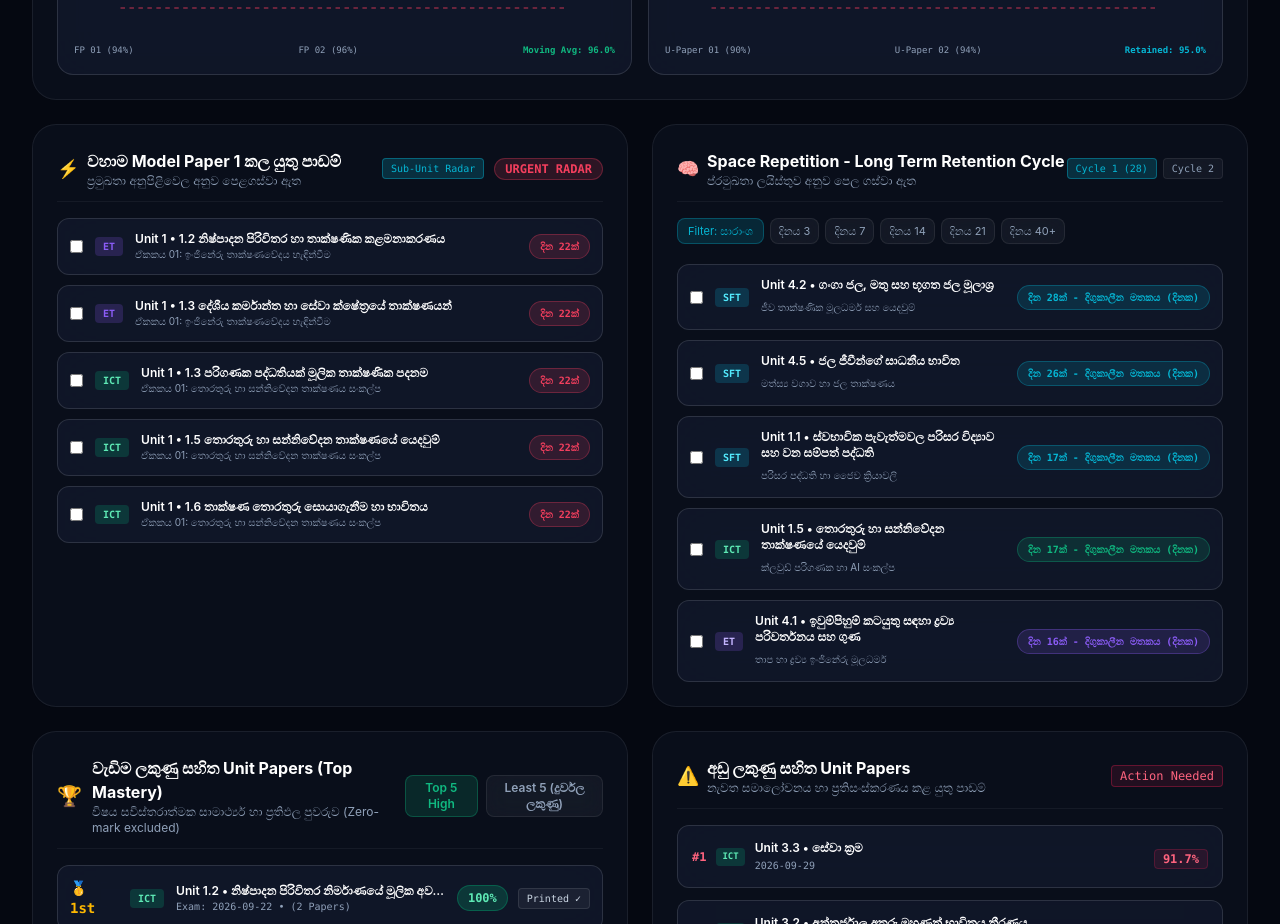
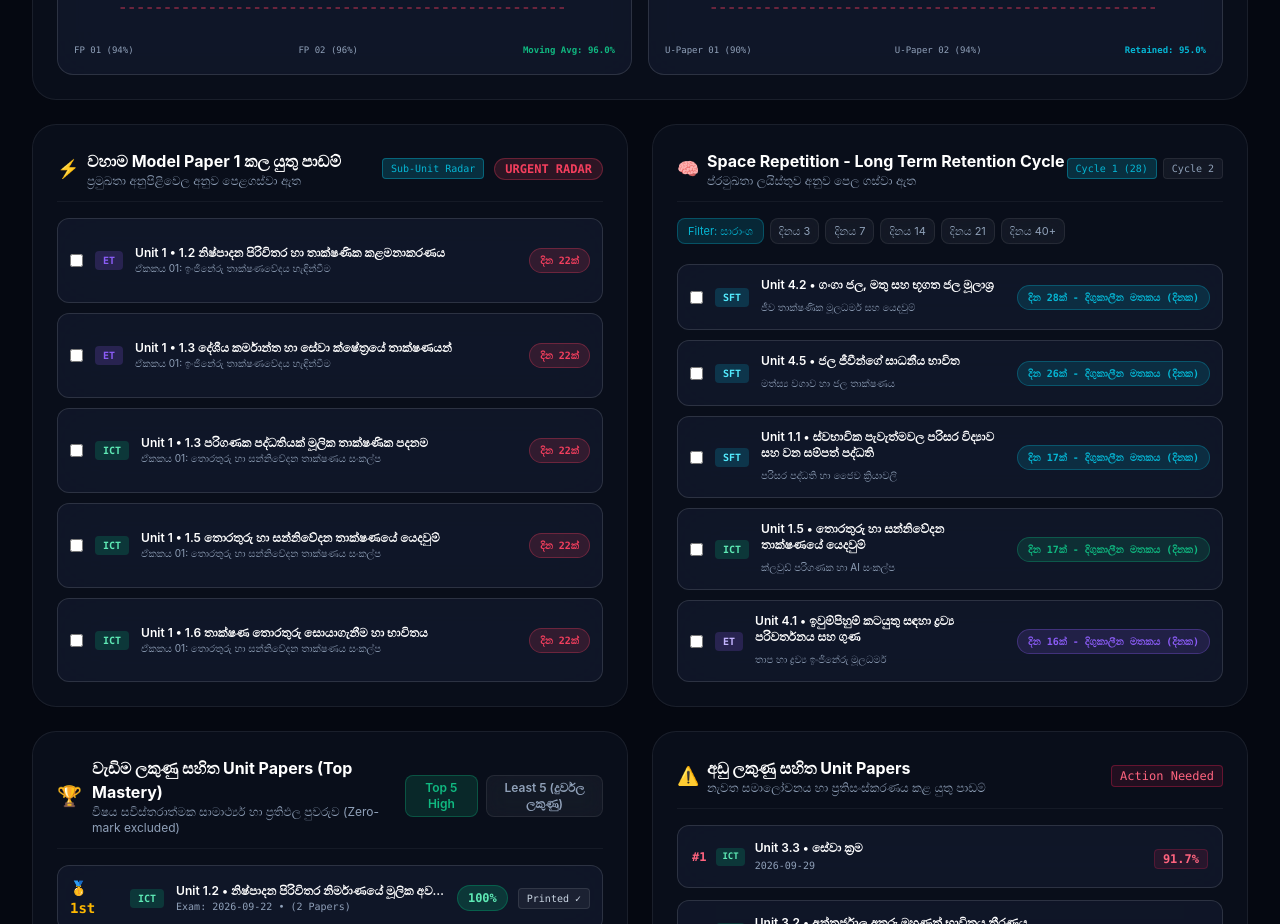
Before and after one commit to kiyamaninfo-alt/sinethmi-al-tracker, a React (Vite) app: page /command-center in a window 1280 px wide. Shown: the part 2500-3424 px from the top of the page. Built offline with nearby package versions, Linux system fonts and the light colour scheme.

Commit message:
fix(command-center): stretch UrgentRadarTable items to align bottom height with SpacedRepetition

```diff
--- a/src/components/CommandCenter/SpacedRepetitionStation.jsx
+++ b/src/components/CommandCenter/SpacedRepetitionStation.jsx
@@ -8,7 +8,7 @@ const REPETITION_ITEMS = [
 
 export default function SpacedRepetitionStation() {
   return (
-    <section className="glass-panel rounded-3xl p-6 space-y-4">
+    <section className="glass-panel rounded-3xl p-6 space-y-4 h-full flex flex-col">
       <div className="flex items-center justify-between pb-3 border-b border-white/5">
         <div className="flex items-center gap-2">
           <span className="text-lg">🧠</span>
--- a/src/components/CommandCenter/UrgentRadarTable.jsx
+++ b/src/components/CommandCenter/UrgentRadarTable.jsx
@@ -8,8 +8,8 @@ const RADAR_ITEMS = [
 
 export default function UrgentRadarTable() {
   return (
-    <section className="glass-panel rounded-3xl p-6 space-y-4">
-      <div className="flex items-center justify-between pb-3 border-b border-white/5">
+    <section className="glass-panel rounded-3xl p-6 h-full flex flex-col">
+      <div className="flex items-center justify-between pb-3 border-b border-white/5 shrink-0">
         <div className="flex items-center gap-2">
           <span className="text-lg">⚡</span>
           <div>
@@ -25,9 +25,9 @@ export default function UrgentRadarTable() {
         </div>
       </div>
 
-      <div className="space-y-2.5">
+      <div className="flex-1 flex flex-col justify-between gap-2.5 pt-4">
         {RADAR_ITEMS.map((item) => (
-          <div key={item.id} className="glass-panel-elevated p-3 rounded-xl flex items-center justify-between gap-3 border border-white/5 hover:border-white/10 transition">
+          <div key={item.id} className="glass-panel-elevated p-3 rounded-xl flex-1 flex items-center justify-between gap-3 border border-white/5 hover:border-white/10 transition">
             <div className="flex items-center gap-3 min-w-0">
               <input type="checkbox" className="rounded bg-obsidian-900 border-white/20 text-neon-cyan focus:ring-0 cursor-pointer shrink-0" />
               <span className={`px-2 py-0.5 rounded text-[10px] font-mono font-bold shrink-0 ${item.subColor}`}>{item.sub}</span>
```
